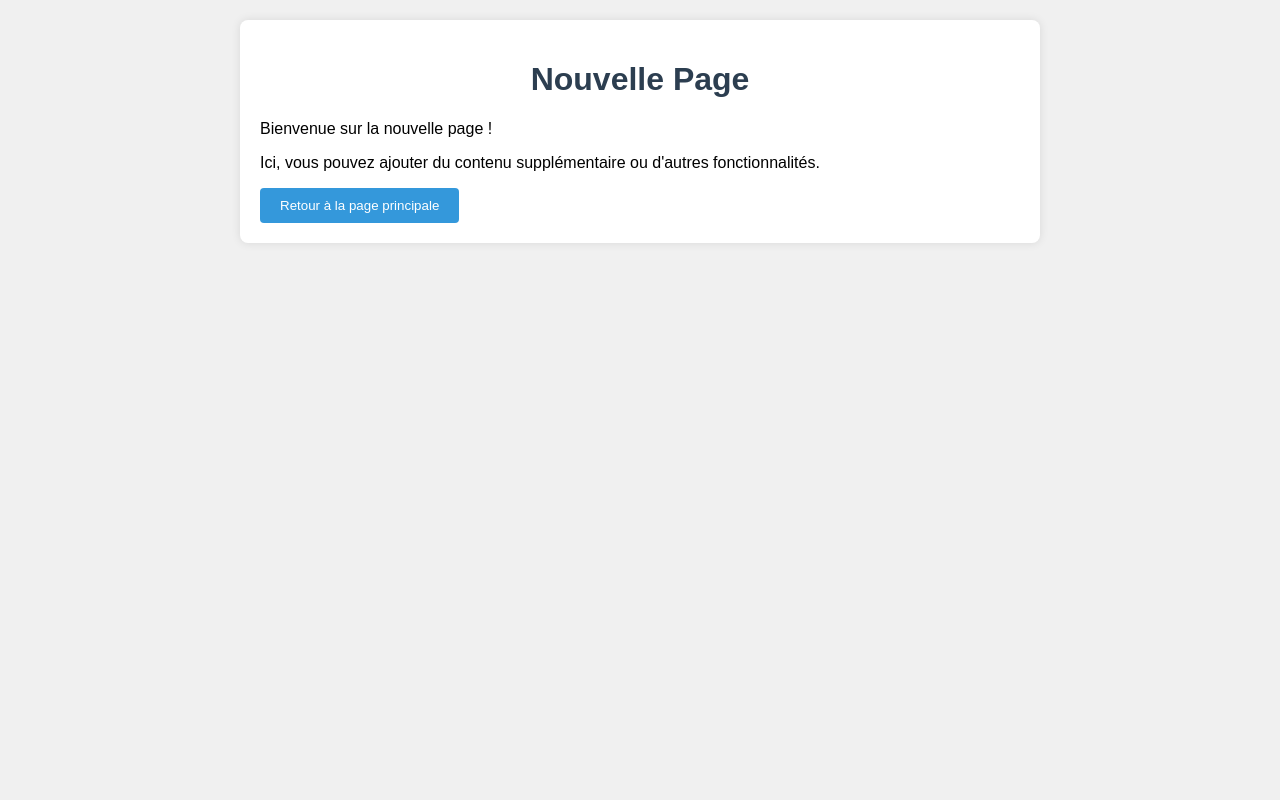
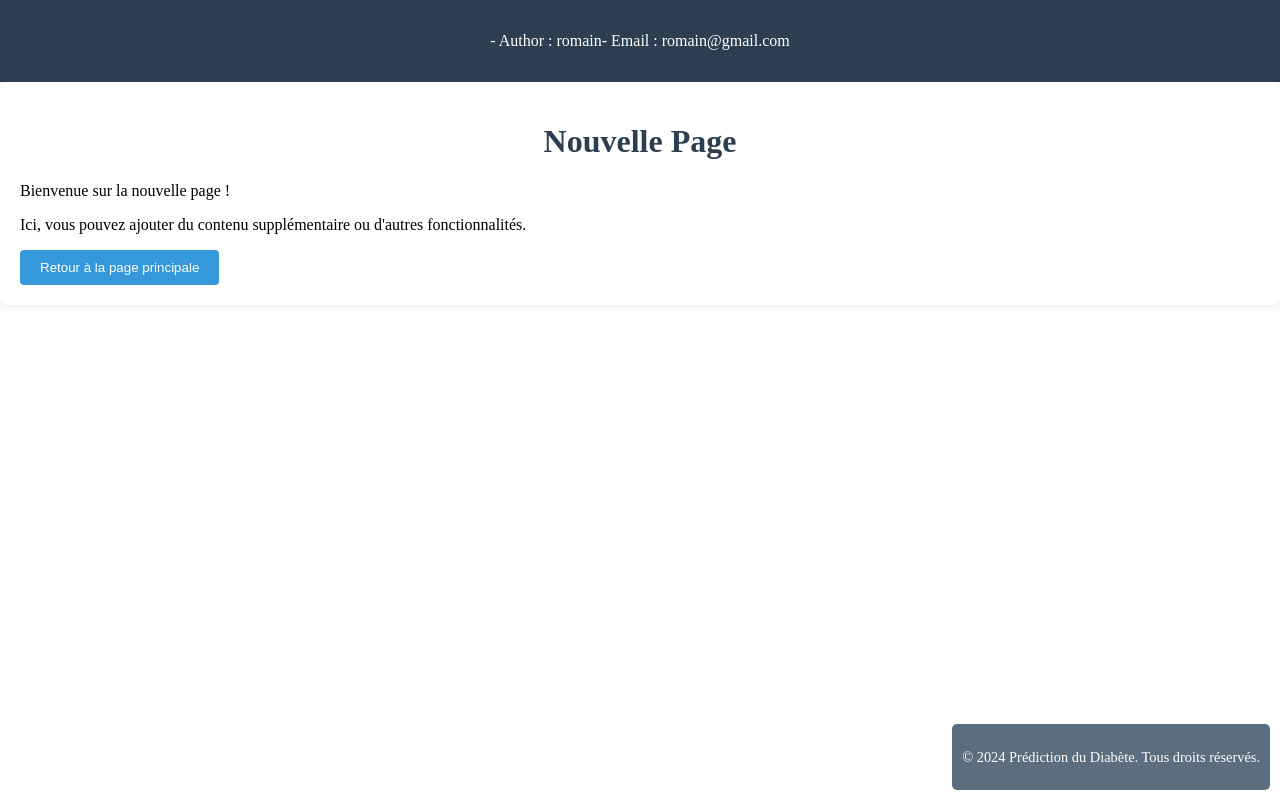
Before and after one commit to RomainPen/End_to_end_project_example, a FastAPI app: page /new_page in a window 1280 px wide. Run offline with FastAPI, Linux system fonts and the light colour scheme.

Commit message:
update templates

```diff
--- a/backend/API2.py
+++ b/backend/API2.py
@@ -30,12 +30,12 @@ def read_root(request: Request):
 def new_page(request: Request):
     return templates.TemplateResponse("new_page.html", {"request": request})
 
+
 @app.post('/print')
 def print_name(request: Request, first_name= Form(...), last_name= Form(...)):
     return templates.TemplateResponse(
         "home2.html", {"request": request, "print_name": f"you are {first_name} {last_name}"}
     )
-
 
 @app.post('/print_age')
 def print_name(request: Request, age=Form(...)):
--- /dev/null
+++ b/frontend/templates/base.html
@@ -0,0 +1,33 @@
+<!DOCTYPE html>
+<html lang="fr">
+<head>
+    <meta charset="UTF-8">
+    <meta name="viewport" content="width=device-width, initial-scale=1.0">
+    <title>{% block title %}{% endblock %}</title>
+    <link rel="stylesheet" href="css/styles.css">
+    {% block extra_css %}{% endblock %}
+</head>
+<body>
+    <header>
+        <nav>
+            <ul>
+                <p>- Author : romain</p>
+                <p>- Email : romain@gmail.com</p>
+                {% block extra_nav %}{% endblock %}
+            </ul>
+        </nav>
+    </header>
+
+    <main>
+        {% block content %}
+        {% endblock %}
+    </main>
+
+    <footer>
+        <p>&copy; 2024 Prédiction du Diabète. Tous droits réservés.</p>
+    </footer>
+
+    <script src="js/script.js"></script>
+    {% block extra_js %}{% endblock %}
+</body>
+</html>
--- a/frontend/templates/css/styles.css
+++ b/frontend/templates/css/styles.css
@@ -1,11 +1,10 @@
 
 body {
-    font-family: Arial, sans-serif;
-    max-width: 800px;
-    margin: 0 auto;
-    padding: 20px;
-    background-color: #f0f0f0;
-    overflow-x: hidden;
+    min-height: 100vh;
+    display: flex;
+    flex-direction: column;
+    margin: 0;
+    padding: 0;
 }
 
 h1 {
@@ -95,3 +94,57 @@ button:hover {
 #newPage {
     display: none;
 }
+
+
+/* Styles pour le header */
+header {
+    background-color: #2c3e50;
+    color: white;
+    padding: 1rem 0;
+    position: sticky;
+    top: 0;
+    z-index: 1000;
+}
+
+header nav ul {
+    list-style-type: none;
+    padding: 0;
+    margin: 0;
+    display: flex;
+    justify-content: center;
+}
+
+header nav ul li {
+    margin: 0 1rem;
+}
+
+header nav ul li a {
+    color: white;
+    text-decoration: none;
+}
+
+header nav ul li a:hover {
+    text-decoration: underline;
+}
+
+/* Styles pour le footer */
+footer {
+    position: fixed;
+    bottom: 10px;
+    right: 10px;
+    background-color: #34495e;
+    color: white;
+    padding: 10px;
+    border-radius: 5px;
+    font-size: 0.9em;
+    max-width: 300px;
+    text-align: right;
+    background-color: rgba(52, 73, 94, 0.8); /* Le dernier chiffre (0.8) contrôle l'opacité */
+
+}
+
+/* Ajustement pour le contenu principal */
+main {
+    flex: 1;
+    padding-bottom: 60px; /* Espace pour le footer */
+}
--- a/frontend/templates/new_page.html
+++ b/frontend/templates/new_page.html
@@ -1,17 +1,12 @@
-<!DOCTYPE html>
-<html lang="fr">
-<head>
-    <meta charset="UTF-8">
-    <meta name="viewport" content="width=device-width, initial-scale=1.0">
-    <title>Nouvelle Page</title>
-    <link rel="stylesheet" href="./css/styles.css">
-</head>
-<body>
+{% extends "base.html" %}
+
+{% block title %}Nouvelle Page - Prédiction du diabète{% endblock %}
+
+{% block content %}
 <div class="content">
     <h1>Nouvelle Page</h1>
     <p>Bienvenue sur la nouvelle page !</p>
     <p>Ici, vous pouvez ajouter du contenu supplémentaire ou d'autres fonctionnalités.</p>
     <button onclick="window.location.href='/'">Retour à la page principale</button>
 </div>
-</body>
-</html>
+{% endblock %}
```
Also changed, not shown: frontend/templates/home2.html (+6 -15 lines). Lines whose indentation alone changed are shown as unchanged.
